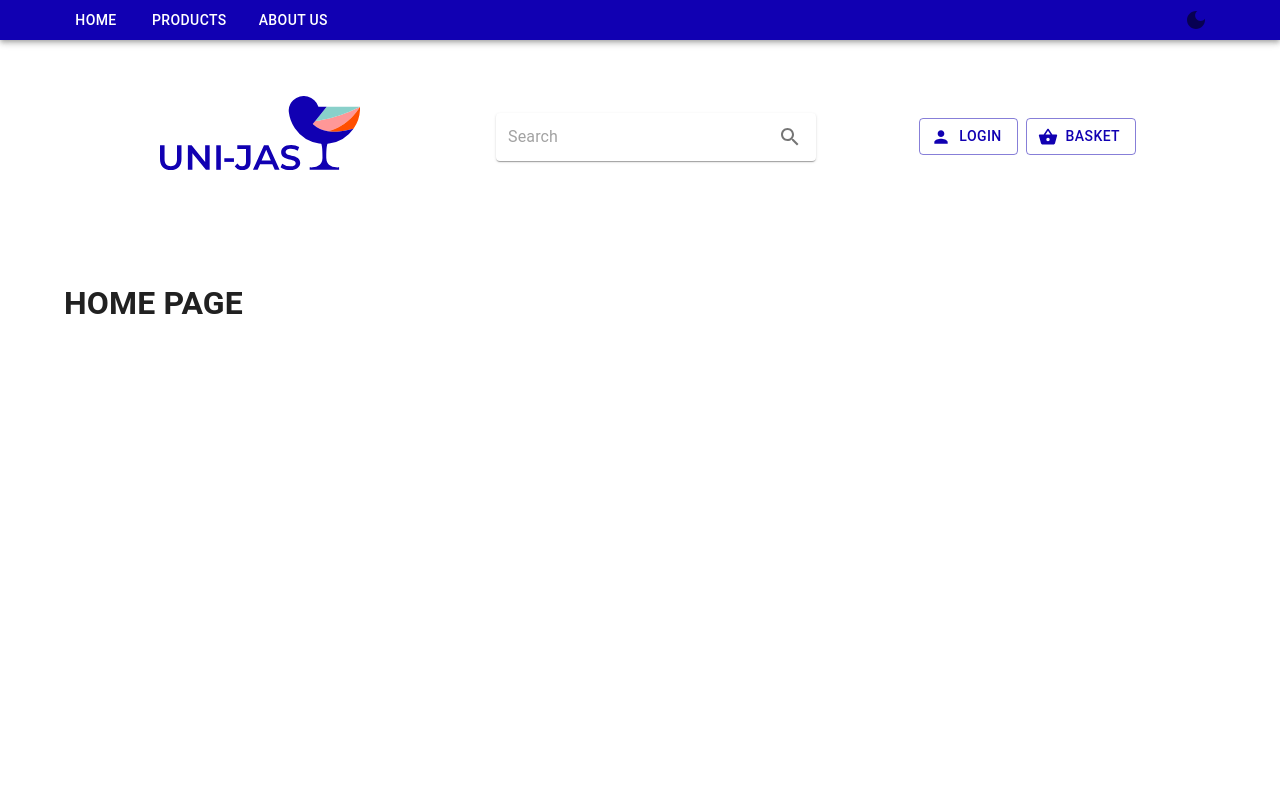
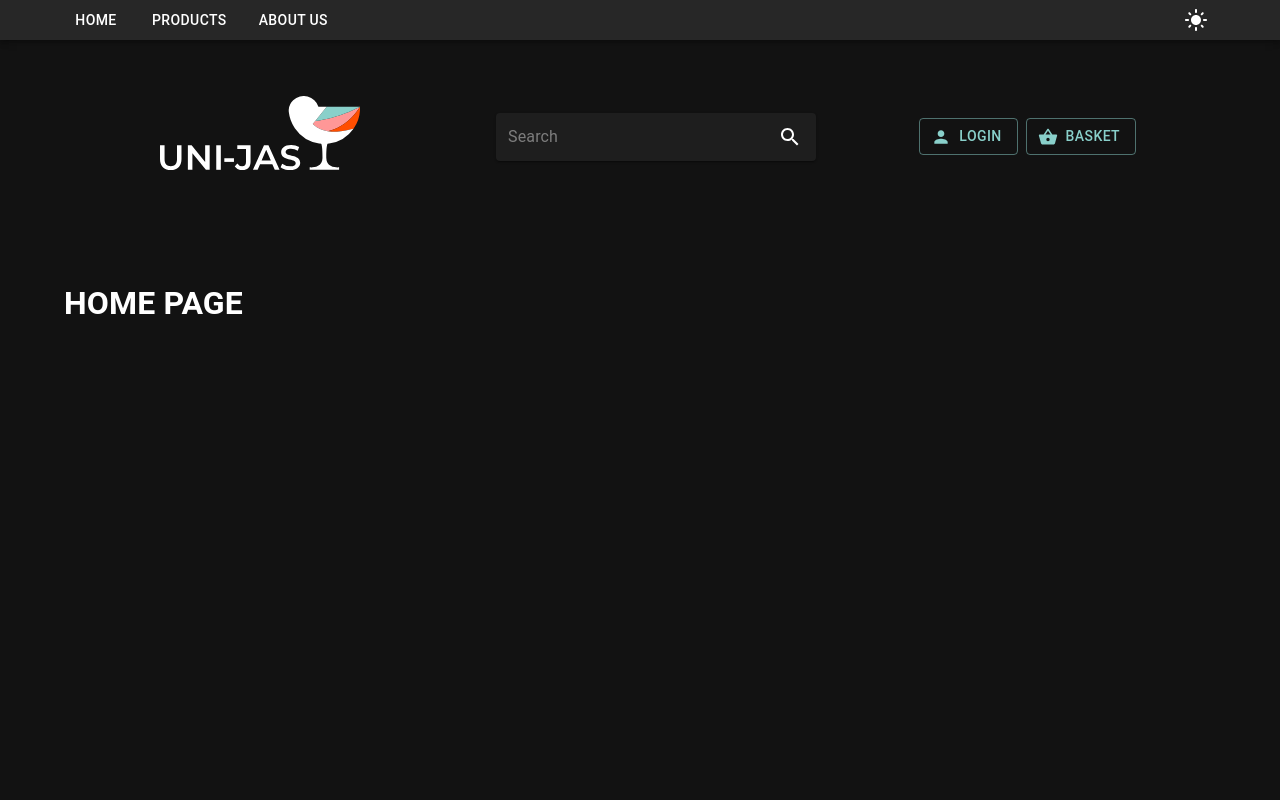
Before and after one commit to slavikmichal/fi-pv247-eshop, a React (Create React App) app in the folder uni-jas-eshop/: page / in a window 1280 px wide. Both pictures are taken after a click on the button 1196 px from the left and 20 px from the top of the page. Shown: the top 800 px of the page. Built offline with nearby package versions, Linux system fonts and the light colour scheme; no server answers; the database is empty; the HTML template or start-up script is replaced by a standard one.

Commit message:
theming with global theme + switch working

```diff
--- a/uni-jas-eshop/src/App.tsx
+++ b/uni-jas-eshop/src/App.tsx
@@ -1,22 +1,26 @@
-import { CssBaseline, ThemeProvider } from '@mui/material';
+import { CssBaseline, Theme, ThemeProvider } from '@mui/material';
 import './App.css';
 import { BrowserRouter } from 'react-router-dom';
+import { useState } from 'react';
 
-import theme from './utils/theme';
+import { lightTheme } from './utils/theme';
 import Layout from './components/Layout';
 import Routes from './components/Routes';
 import { UserProvider } from './hooks/useLoggedInUser';
 import { BasketProvider } from './hooks/useShoppingBasket';
 import { SnackProvider } from './hooks/useSnack';
 
-const App = () => (
+const App = () => {
+	const [theme, setTheme] = useState<Theme>(lightTheme);
+
+	return (
 		<ThemeProvider theme={theme}>
 			<UserProvider>
 				<SnackProvider>
 					<BasketProvider>
 						<BrowserRouter>
 							<CssBaseline />
-						<Layout>
+							<Layout setTheme={setTheme}>
 								<Routes />
 							</Layout>
 						</BrowserRouter>
@@ -25,5 +29,6 @@ const App = () => (
 			</UserProvider>
 		</ThemeProvider>
 	);
+};
 
 export default App;
--- a/uni-jas-eshop/src/components/Layout.tsx
+++ b/uni-jas-eshop/src/components/Layout.tsx
@@ -1,4 +1,4 @@
-import { FC, FormEvent, useEffect, useState } from 'react';
+import { FC, useState } from 'react';
 import { Link } from 'react-router-dom';
 import {
 	AppBar,
@@ -11,16 +11,12 @@ import {
 	Paper,
 	InputBase,
 	useTheme,
-	Theme,
-	Snackbar,
-	Alert,
-	AlertColor
+	Theme
 } from '@mui/material';
 import ShoppingBasketIcon from '@mui/icons-material/ShoppingBasket';
 import SearchIcon from '@mui/icons-material/Search';
 import PersonIcon from '@mui/icons-material/Person';
 import LogoutIcon from '@mui/icons-material/Logout';
-import { getDoc } from 'firebase/firestore';
 import LightModeIcon from '@mui/icons-material/LightMode';
 import DarkModeIcon from '@mui/icons-material/DarkMode';
 
@@ -29,27 +25,22 @@ import { signOut } from '../utils/firebase';
 import { ReactComponent as LogoLight } from '../resources/logo_light.svg';
 import { ReactComponent as LogoDark } from '../resources/logo_dark.svg';
 import { useSnackState } from '../hooks/useSnack';
+import { lightTheme, darkTheme } from '../utils/theme';
 
 import LogInDialog from './LogInDialog';
 import BasketDialog from './BasketDialog';
 import Snack from './Snack';
 
-const Layout: FC = ({ children }) => {
+type Props = {
+	setTheme: React.Dispatch<React.SetStateAction<Theme>>;
+};
+
+const Layout: FC<Props> = ({ setTheme, children }) => {
 	const user = useLoggedInUser();
 	const [openDialog, setOpenDialog] = useState<boolean>(false);
 	const [openBasketDialog, setOpenBasketDialog] = useState<boolean>(false);
 	const snackState = useSnackState();
-
 	const theme = useTheme();
-	const change_theme = (theme: Theme) => {
-		theme.palette.mode === 'light'
-			? (theme.palette.mode = 'dark')
-			: (theme.palette.mode = 'light');
-	};
-
-	const light_mode = theme.palette.mode === 'light';
-	const app_bar_color = light_mode ? 'inherit' : 'secondary';
-	const color = light_mode ? 'primary' : 'secondary';
 
 	return (
 		<>
@@ -57,18 +48,13 @@ const Layout: FC = ({ children }) => {
 			<AppBar position="relative">
 				<Container maxWidth="lg">
 					<Toolbar disableGutters sx={{ gap: 2 }} style={{ minHeight: 30 }}>
-						<Button color={app_bar_color} component={Link} to="/">
+						<Button color="inherit" component={Link} to="/">
 							Home
 						</Button>
-						<Button color={app_bar_color} component={Link} to="/products">
+						<Button color="inherit" component={Link} to="/products">
 							Products
 						</Button>
-						<Button
-							color={app_bar_color}
-							component={Link}
-							to="/about"
-							variant="text"
-						>
+						<Button color="inherit" component={Link} to="/about" variant="text">
 							About us
 						</Button>
 						<Box sx={{ flexGrow: 1 }} />
@@ -80,12 +66,12 @@ const Layout: FC = ({ children }) => {
 								</IconButton>
 							</Box>
 						)}
-						{light_mode ? (
-							<IconButton onClick={() => change_theme(theme)}>
+						{theme.palette.mode === 'light' ? (
+							<IconButton onClick={() => setTheme(darkTheme)}>
 								<DarkModeIcon />
 							</IconButton>
 						) : (
-							<IconButton onClick={() => change_theme(theme)}>
+							<IconButton onClick={() => setTheme(lightTheme)}>
 								<LightModeIcon />
 							</IconButton>
 						)}
@@ -130,7 +116,6 @@ const Layout: FC = ({ children }) => {
 				<Grid item md={3} sx={{ textAlign: 'right' }}>
 					{!user && (
 						<Button
-							color={color}
 							variant="outlined"
 							startIcon={<PersonIcon />}
 							sx={{ marginRight: 1 }}
@@ -141,7 +126,6 @@ const Layout: FC = ({ children }) => {
 					)}
 					<LogInDialog open={openDialog} onClose={() => setOpenDialog(false)} />
 					<Button
-						color={color}
 						variant="outlined"
 						startIcon={<ShoppingBasketIcon />}
 						onClick={() => setOpenBasketDialog(true)}
--- a/uni-jas-eshop/src/utils/theme.ts
+++ b/uni-jas-eshop/src/utils/theme.ts
@@ -1,11 +1,16 @@
 import { createTheme } from '@mui/material';
 
-const theme = createTheme({
+export const lightTheme = createTheme({
 	palette: {
 		primary: { main: '#1100B2', contrastText: '#ffffff' },
-		secondary: { main: '#89D0CA', contrastText: '#000000' },
+		// secondary: { main: '#89D0CA', contrastText: '#000000' },
 		mode: 'light'
 	}
 });
 
-export default theme;
+export const darkTheme = createTheme({
+	palette: {
+		primary: { main: '#89D0CA', contrastText: '#000000' },
+		mode: 'dark'
+	}
+});
```
Lines whose indentation alone changed are shown as unchanged.
